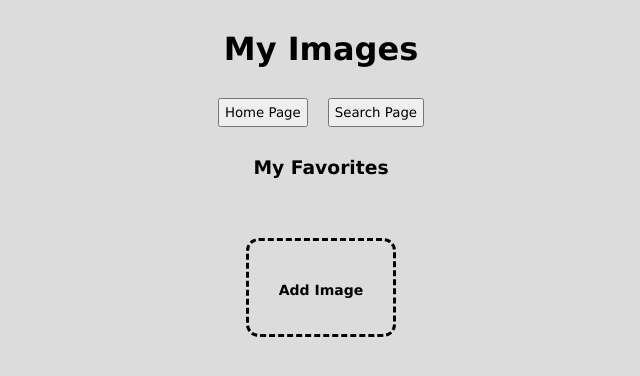
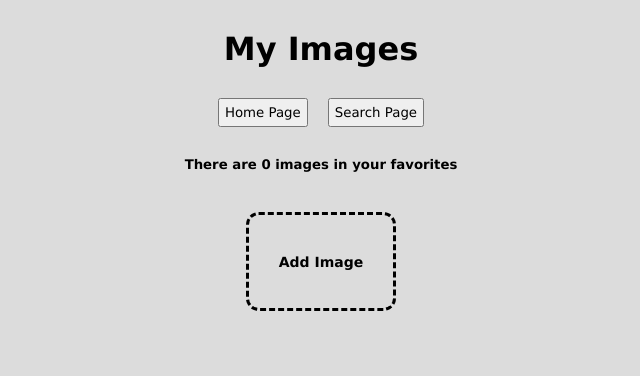
Before and after one commit to MatanAv/gallery-management, a React (Create React App) app: page /home in a window 1280 px wide. Shown: the top 376 px of the page, without its empty margins (319-959 px from the left). Built offline with nearby package versions, Linux system fonts and the light colour scheme.

Commit message:
Completed Buttons, Routes Fixed

```diff
--- a/src/App.js
+++ b/src/App.js
@@ -1,10 +1,51 @@
+import { useState, useEffect } from "react";
 import { BrowserRouter as Router, Route, Switch } from "react-router-dom";
+import axios from "axios";
 import Header from "./components/Header";
 import NavBar from "./components/NavBar";
 import HomePage from "./components/HomePage";
 import SearchPage from "./components/SearchPage";
 
+const API = {
+  url: "https://pixabay.com/api",
+  key: "23048158-b0f008045508100619ab90fab",
+};
+
 const App = () => {
+  const [search, setSearch] = useState({
+    searchValue: "",
+    amount: 30,
+    totalResults: 0,
+    images: null,
+  });
+
+  const [favs, setFavs] = useState({ currLen: 0, images: null });
+
+  const fetchImages = async (e, text) => {
+    e.preventDefault();
+    if (text) {
+      try {
+        const response = await axios.get(
+          `${API.url}/?key=${API.key}&q=${text}
+            &image_type=photo&per_page=${search.amount}`
+        );
+
+        // console.log(response.data);
+
+        setSearch({
+          ...search,
+          searchValue: text,
+          totalResults: response.data.totalHits,
+          images: response.data.hits,
+        });
+      } catch (err) {
+        alert(err);
+      }
+    }
+  };
+
+  // console.log(search);
+
   return (
     <Router>
       <div className='container'>
@@ -16,9 +57,22 @@ const App = () => {
         </nav>
         <div className='content'>
           <Switch>
-            <Route exact path='/' component={HomePage}></Route>
-            <Route exact path='/home' component={HomePage}></Route>
-            <Route exact path='/search' component={SearchPage}></Route>
+            <Route
+              exact
+              path={["/", "/home"]}
+              render={(props) => <HomePage favs={favs} {...props} />}
+            ></Route>
+            <Route
+              exact
+              path='/search'
+              render={(props) => (
+                <SearchPage
+                  search={search}
+                  fetchImages={fetchImages}
+                  {...props}
+                />
+              )}
+            ></Route>
           </Switch>
         </div>
       </div>
--- a/src/components/Button.js
+++ b/src/components/Button.js
@@ -1,10 +1,7 @@
-import { useState } from "react";
 import PropTypes from "prop-types";
 import { Link } from "react-router-dom";
 
 const Button = ({ text, onClick, routeTo }) => {
-  const [show, setShow] = useState(true);
-
   return !routeTo ? (
     <button className='btn' onClick={() => onClick(text)} type='button'>
       {text}
--- a/src/components/Header.js
+++ b/src/components/Header.js
@@ -1,5 +1,3 @@
-import React from "react";
-
 const Header = () => {
   return (
     <div className='myheader'>
--- a/src/components/HomePage.js
+++ b/src/components/HomePage.js
@@ -1,15 +1,23 @@
-import { useState } from "react";
+import { Link } from "react-router-dom";
 import ImageBox from "./ImageBox";
 
-const HomePage = () => {
-  const [favList, setFavList] = useState([]);
-
+const HomePage = ({ favs }) => {
   return (
     <div>
-      <h3>My Favorites</h3>
-      <div className='fav-list'>
-        <ul className='images-list'>
-          {favList.length ? <ImageBox /> : <ImageBox isLast={true} />}
+      <h5>There are {favs.currLen} images in your favorites</h5>
+      <div className='img-list'>
+        <ul>
+          {favs.images && <ImageBox />}
+          <li className='img-item'>
+            <div
+              className='add-img-box'
+              style={favs.images && { bottom: "79px" }}
+            >
+              <Link to='/search' id='add-img-link'>
+                Add Image
+              </Link>
+            </div>
+          </li>
         </ul>
       </div>
     </div>
--- a/src/components/ImageBox.js
+++ b/src/components/ImageBox.js
@@ -1,35 +1,29 @@
-import React from "react";
-import { Link } from "react-router-dom";
+import { useState } from "react";
 import PropTypes from "prop-types";
 import Button from "./Button";
 
-const ImageBox = ({ isLast, imgLink, owner }) => {
+const ImageBox = ({ imgLink, owner }) => {
+  const [show, setShow] = useState("hidden");
+
   return (
     <li className='img-item'>
-      {!isLast ? (
-        <div className='img-box'>
-          <img src={imgLink} width='150' height='99' alt='' />
-          <div className='btn-in-img'>
-            <span>
-              <Button text='Add' />
-            </span>
-          </div>
-        </div>
-      ) : (
-        <div className='add-img'>
+      <div
+        className='img-box'
+        onMouseOver={() => setShow("visible")}
+        onMouseLeave={() => setShow("hidden")}
+      >
+        <img src={imgLink} width='150' height='99' alt='' />
+        <div className='btn-in-img' style={{ visibility: show }}>
           <span>
-            <Link to='/search' id='add-img-link'>
-              Add Image
-            </Link>
+            <Button text='Add' />
           </span>
         </div>
-      )}
+      </div>
     </li>
   );
 };
 
 ImageBox.propTypes = {
-  isLast: PropTypes.bool,
   imgLink: PropTypes.string,
   owner: PropTypes.string,
 };
--- a/src/components/NavBar.js
+++ b/src/components/NavBar.js
@@ -1,4 +1,3 @@
-import React from "react";
 import Button from "./Button";
 
 const NavBar = () => {
--- a/src/components/SearchPage.js
+++ b/src/components/SearchPage.js
@@ -1,54 +1,16 @@
-import { useState } from "react";
+import PropTypes from "prop-types";
 import Button from "./Button";
 import ImageBox from "./ImageBox";
 import SearchBar from "./SearchBar";
-import axios from "axios";
 
-const SearchPage = () => {
-  const [results, setResults] = useState({
-    searchValue: "",
-    amount: 30,
-    totalResults: 0,
-    images: null,
-  });
-
-  const api = {
-    url: "https://pixabay.com/api",
-    key: "23048158-b0f008045508100619ab90fab",
-  };
-
-  const fetchImages = async (e, text) => {
-    e.preventDefault();
-    if (text) {
-      try {
-        const response = await axios.get(
-          `${api.url}/?key=${api.key}&q=${text}
-            &image_type=photo&per_page=${results.amount}`
-        );
-
-        // console.log(response.data);
-
-        setResults({
-          ...results,
-          searchValue: text,
-          totalResults: response.data.totalHits,
-          images: response.data.hits,
-        });
-      } catch (err) {
-        alert(err);
-      }
-    }
-  };
-
-  // console.log(results);
-
+const SearchPage = ({ search, fetchImages }) => {
   return (
     <div>
       <SearchBar onSubmit={fetchImages} />
-      <div className='search-results'>
-        {results.totalResults > 0 ? (
-          <ul className='img-list'>
-            {results.images.map((image) => (
+      <div className='img-list'>
+        {search.totalResults > 0 ? (
+          <ul>
+            {search.images.map((image) => (
               <ImageBox
                 key={image.id}
                 imgLink={image.webformatURL}
@@ -57,8 +19,8 @@ const SearchPage = () => {
             ))}
           </ul>
         ) : (
-          results.images && (
-            <span>No results found for {`"${results.searchValue}"`}</span>
+          search.images && (
+            <span>No results found for {`"${search.searchValue}"`}</span>
           )
         )}
       </div>
@@ -67,4 +29,8 @@ const SearchPage = () => {
   );
 };
 
+SearchPage.propTypes = {
+  fetchImages: PropTypes.func.isRequired,
+};
+
 export default SearchPage;
--- a/src/index.css
+++ b/src/index.css
@@ -44,20 +44,16 @@ body {
   margin: 0px 5px 0px 5px;
 }
 
-.search-results {
-  padding: 40px;
+.img-list {
+  padding: 20px;
+}
+
+.img-list ul {
+  list-style-type: none;
 }
 
 .btn-back {
   padding-top: 40px;
-}
-
-.fav-list {
-  padding: 40px;
-}
-
-.img-list {
-  list-style-type: none;
 }
 
 .img-item {
@@ -74,17 +70,18 @@ body {
   opacity: 0.75;
 }
 
-.add-img {
+.add-img-box {
+  position: relative;
+  cursor: pointer;
   width: 150px;
   height: 99px;
   border-radius: 1vw;
   border: 3px dashed black;
 }
 
-.add-img span {
+#add-img-link {
   position: relative;
-  cursor: pointer;
-  top: 42%;
+  top: 37px;
 }
 
 #add-img-link:visited,
```
